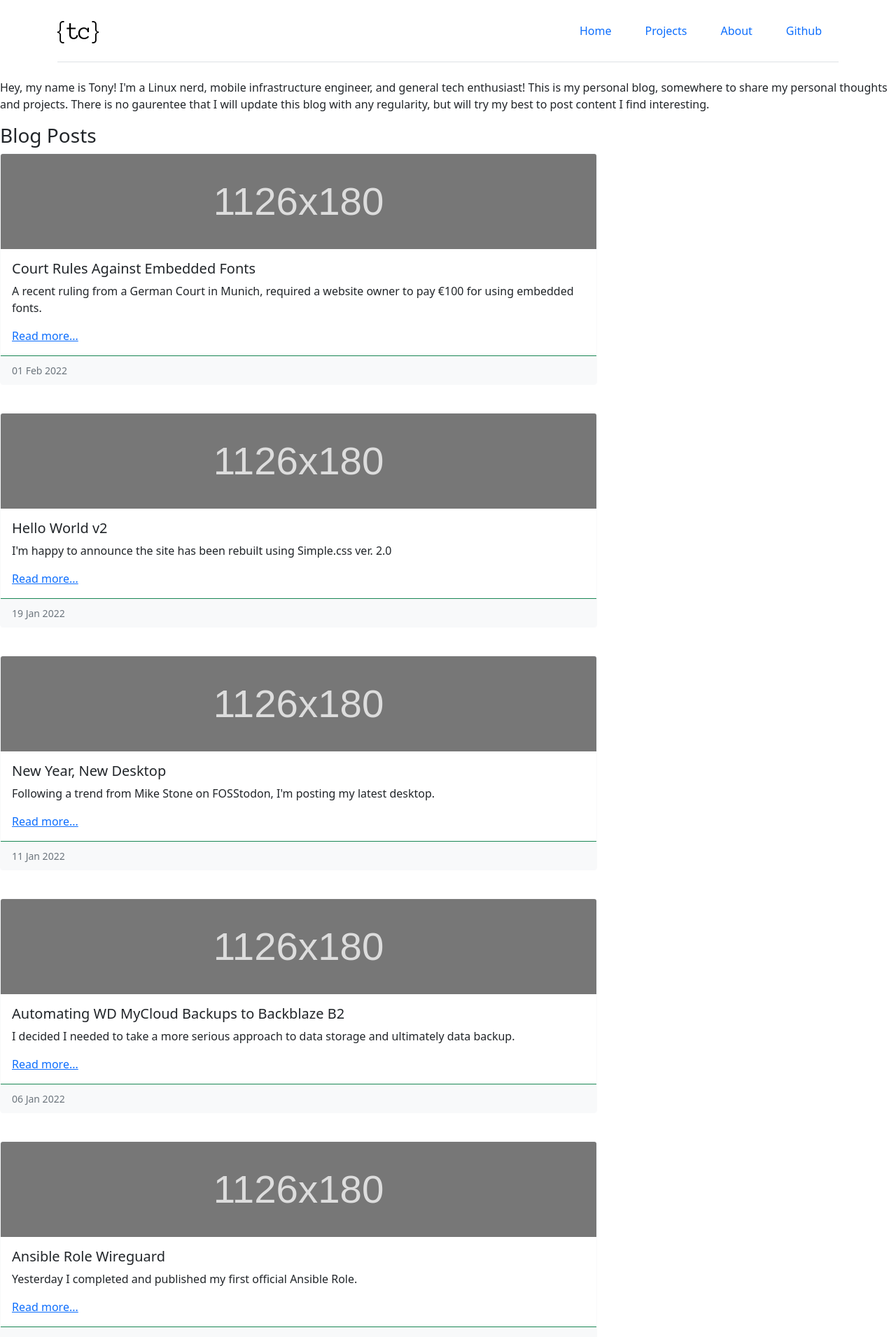
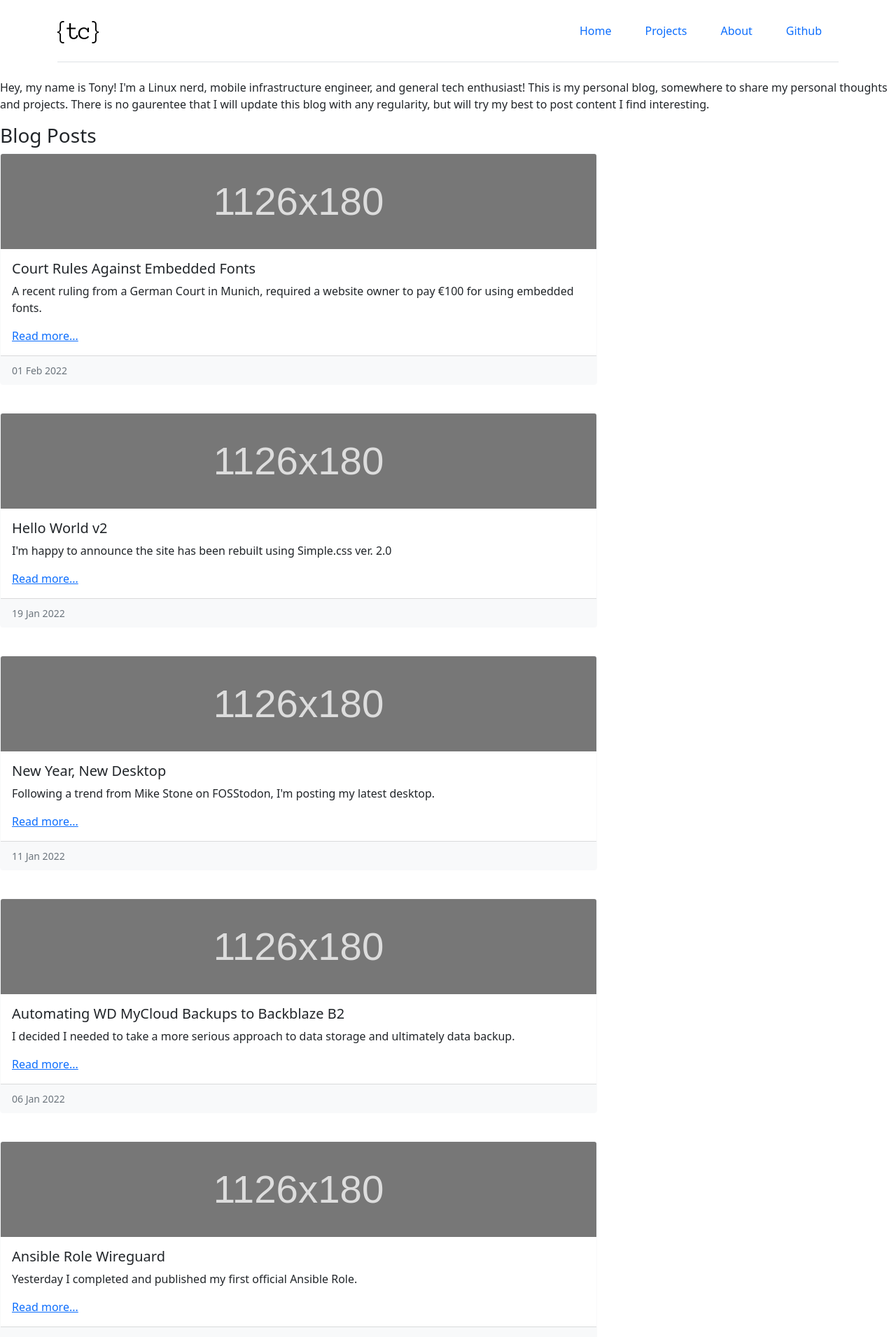
Before and after one commit to acavella/dev.cavella.com, a Jekyll site: the page built from index.md, in a window 1280 px wide. Shown: the top 1911 px of the page at 70% size. Built offline with Jekyll 4.4.1, drawn with Linux system fonts in a browser that asks for light colours.

Commit message:
update card footer
Signed-off-by: Tony Cavella <9434191+acavella@users.noreply.github.com>

```diff
--- a/index.md
+++ b/index.md
@@ -17,7 +17,9 @@ layout: default
     <p class="card-text">{{ post.description }}</p>
     <a href="#" class="card-link">Read more...</a>
   </div>
-  <div class="card-footer bg-light border-success"><small class="text-muted">{{ post.date | date_to_string }}</small></div>
+  <div class="card-footer bg-light">
+    <small class="text-muted">{{ post.date | date_to_string }}</small>
+  </div>
 </div>
 <br>
 {% endfor %}
```
